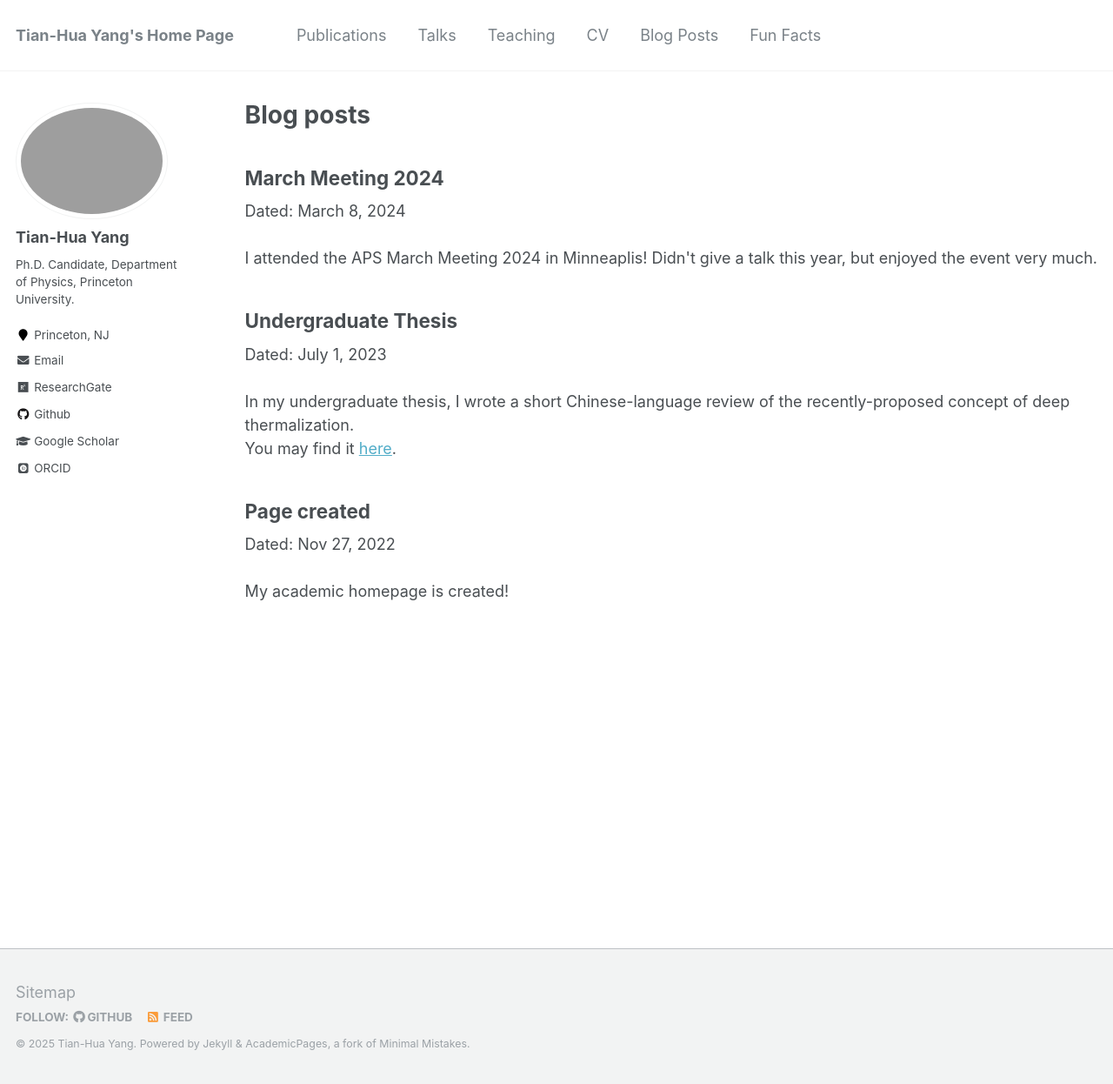
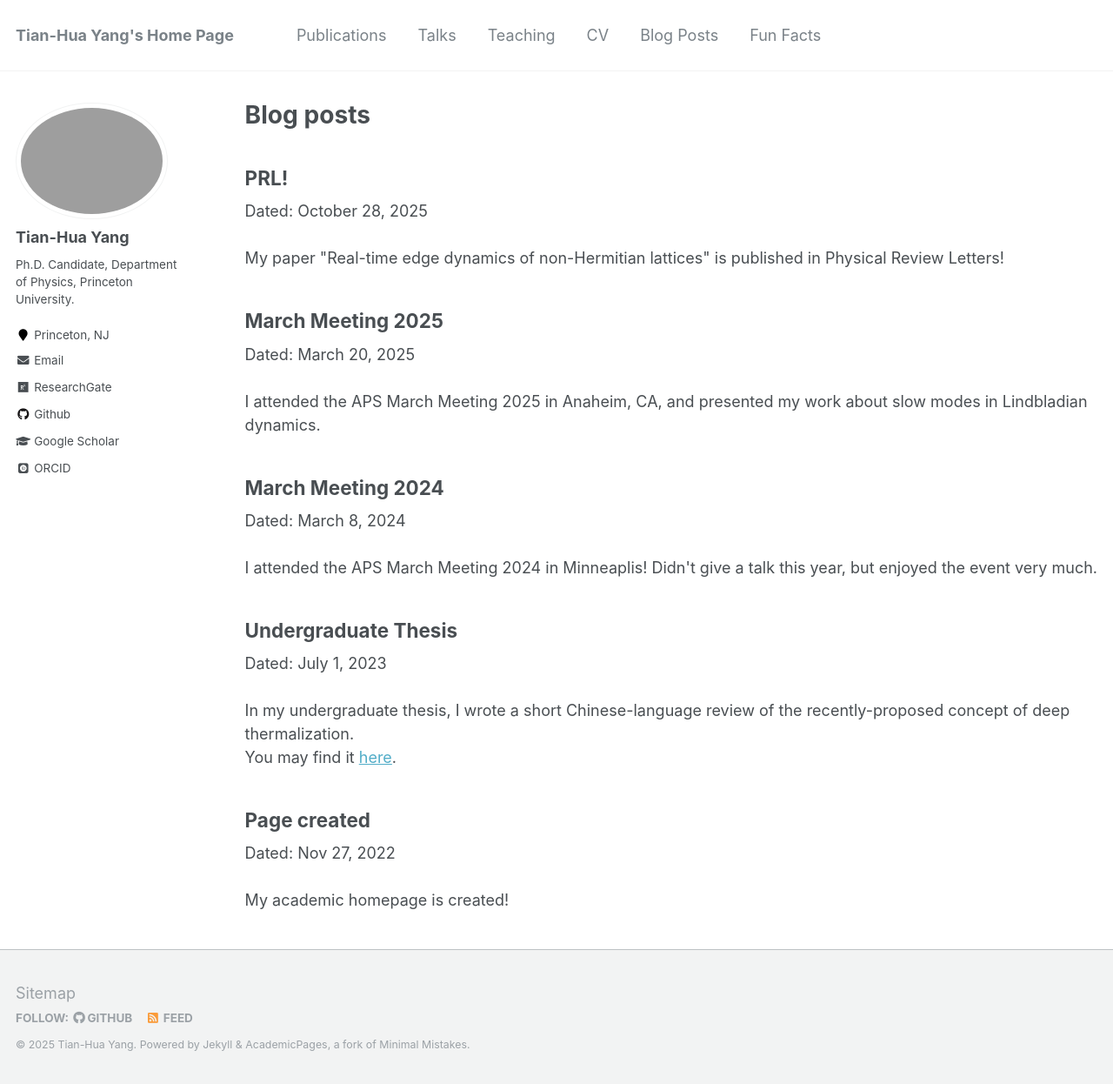
Before and after one commit to ThomasYangth/thomasyangth.github.io, a Jekyll site: the page built from _pages/blog.html, in a window 1280 px wide and 1246 px high. Shown: the whole window at 87% size. Built offline with Jekyll 4.4.1, drawn with Linux system fonts in a browser that asks for light colours; some web fonts are replaced.

Commit message:
Updated PRL

```diff
--- a/_pages/blog.html
+++ b/_pages/blog.html
@@ -6,6 +6,18 @@ author_profile: true
 redirect_from:
   - /wordpress/blog-posts/
 ---
+
+<h2>PRL!</h2>
+
+Dated: October 28, 2025<br/><br/>
+
+My paper "Real-time edge dynamics of non-Hermitian lattices" is published in Physical Review Letters!<br/>
+
+<h2>March Meeting 2025</h2>
+
+Dated: March 20, 2025<br/><br/>
+
+I attended the APS March Meeting 2025 in Anaheim, CA, and presented my work about slow modes in Lindbladian dynamics.<br/>
 
 <h2>March Meeting 2024</h2>
 
```
Also changed, not shown: _pages/fun.md (+2 -0 lines), _publications/NHWPSP.md (+3 -3 lines).
